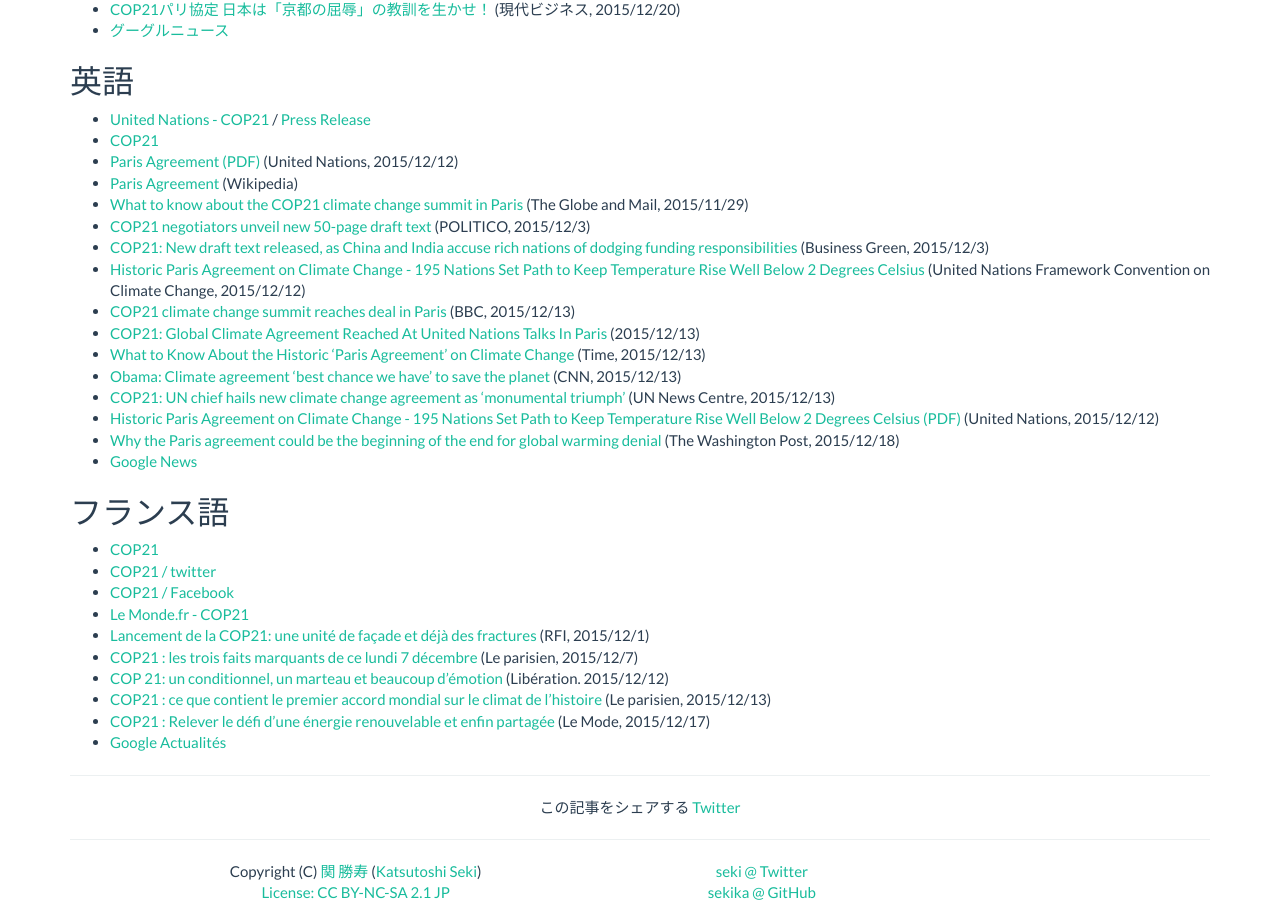
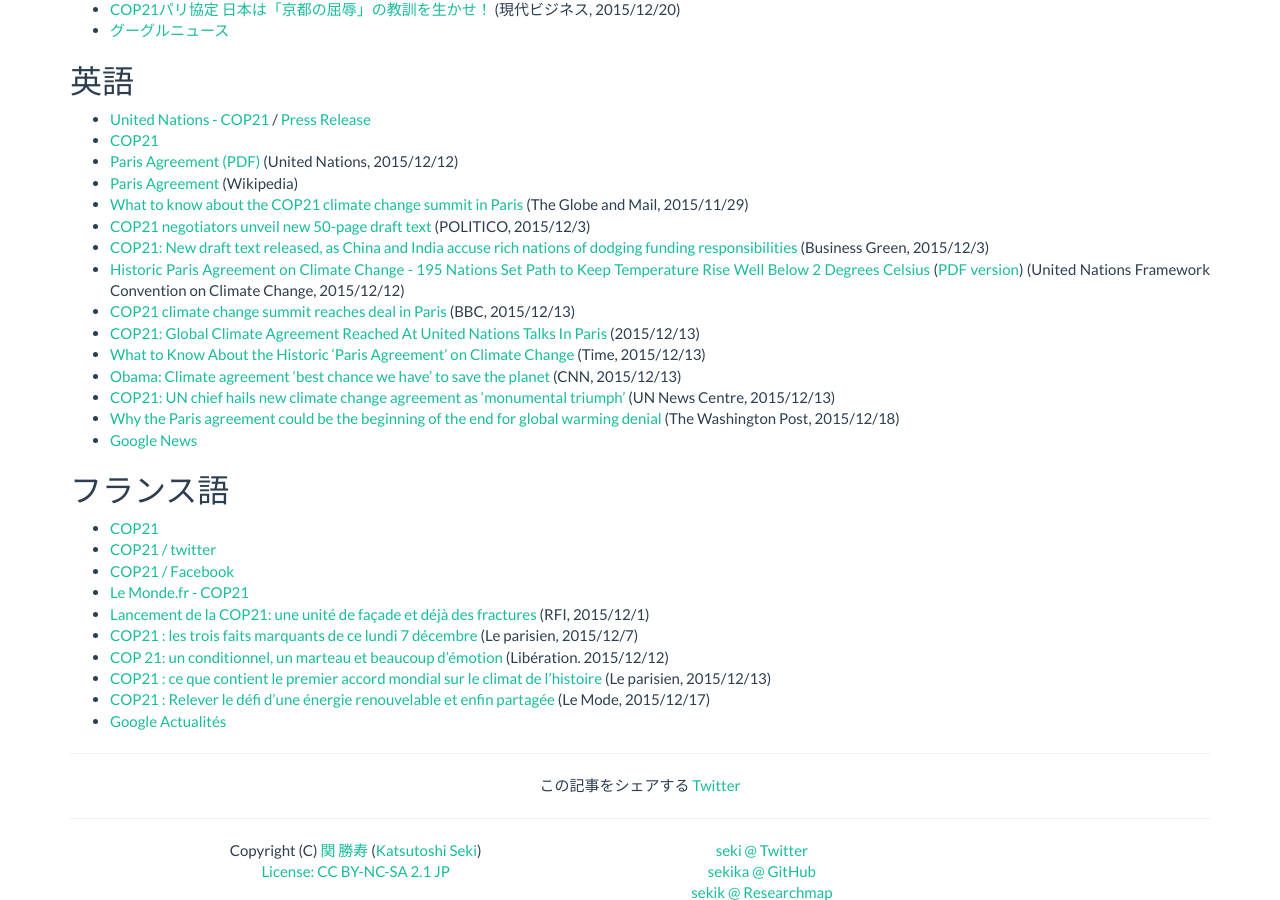
Before and after one commit to sekika/sekika.github.io, a Jekyll site: the page built from _posts/2015-11-30-cop21.md, in a window 1280 px wide and 900 px high, scrolled down 725 px. Built offline with Jekyll 4.4.1, drawn with Linux system fonts in a browser that asks for light colours; nearby versions of some CDN libraries; comment, search, counter and statistics services are not loaded.

Commit message:
UNFCC news

```diff
--- a/_posts/2015-11-30-cop21.md
+++ b/_posts/2015-11-30-cop21.md
@@ -36,13 +36,12 @@
 * [What to know about the COP21 climate change summit in Paris](http://www.theglobeandmail.com/news/world/what-to-know-about-the-cop21-climate-change-summit-in-paris/article27523474/) (The Globe and Mail, 2015/11/29)
 * [COP21 negotiators unveil new 50-page draft text](http://www.politico.eu/article/cop21-paris-negotiators-50-page-draft-text-deal-climate/) (POLITICO, 2015/12/3)
 * [COP21: New draft text released, as China and India accuse rich nations of dodging funding responsibilities](http://www.businessgreen.com/bg/news/2437621/cop21-new-draft-text-released-as-china-and-india-accuse-rich-nations-of-dodging-funding-responsibilities) (Business Green, 2015/12/3)
-* [Historic Paris Agreement on Climate Change - 195 Nations Set Path to Keep Temperature Rise Well Below 2 Degrees Celsius](http://newsroom.unfccc.int/unfccc-newsroom/finale-cop21/) (United Nations Framework Convention on Climate Change, 2015/12/12)
+* [Historic Paris Agreement on Climate Change - 195 Nations Set Path to Keep Temperature Rise Well Below 2 Degrees Celsius](http://newsroom.unfccc.int/unfccc-newsroom/finale-cop21/) ([PDF version](http://unfccc.int/files/press/press_releases_advisories/application/pdf/pr20151112_cop21_final.pdf)) (United Nations Framework Convention on Climate Change, 2015/12/12)
 * [COP21 climate change summit reaches deal in Paris](http://www.bbc.com/news/science-environment-35084374) (BBC, 2015/12/13)
 * [COP21: Global Climate Agreement Reached At United Nations Talks In Paris](http://www.huffingtonpost.co.uk/2015/12/12/cop21-global-climate-agreement-achieved_n_8793600.html) (2015/12/13)
 * [What to Know About the Historic ‘Paris Agreement’ on Climate Change](http://time.com/4146764/paris-agreement-climate-cop-21/) (Time, 2015/12/13)
 * [Obama: Climate agreement 'best chance we have' to save the planet](http://edition.cnn.com/2015/12/12/world/global-climate-change-conference-vote/) (CNN, 2015/12/13)
 * [COP21: UN chief hails new climate change agreement as 'monumental triumph'](http://www.un.org/apps/news/story.asp?NewsID=52802#.VmzlZxryjEY) (UN News Centre, 2015/12/13)
-* [Historic Paris Agreement on Climate Change - 195 Nations Set Path to Keep Temperature Rise Well Below 2 Degrees Celsius (PDF)](http://unfccc.int/files/press/press_releases_advisories/application/pdf/pr20151112_cop21_final.pdf) (United Nations, 2015/12/12)
 * [Why the Paris agreement could be the beginning of the end for global warming denial](https://www.washingtonpost.com/news/energy-environment/wp/2015/12/18/why-paris-could-mark-the-beginning-of-the-end-for-global-warming-denial/) (The Washington Post, 2015/12/18)
 * [Google News](https://www.google.co.jp/search?q=%22Paris+Agreement%22&hl=en&tbm=nws)
 
```
Also changed, not shown: other parts of _posts/2015-11-30-cop21.md (+1 -1 lines).
